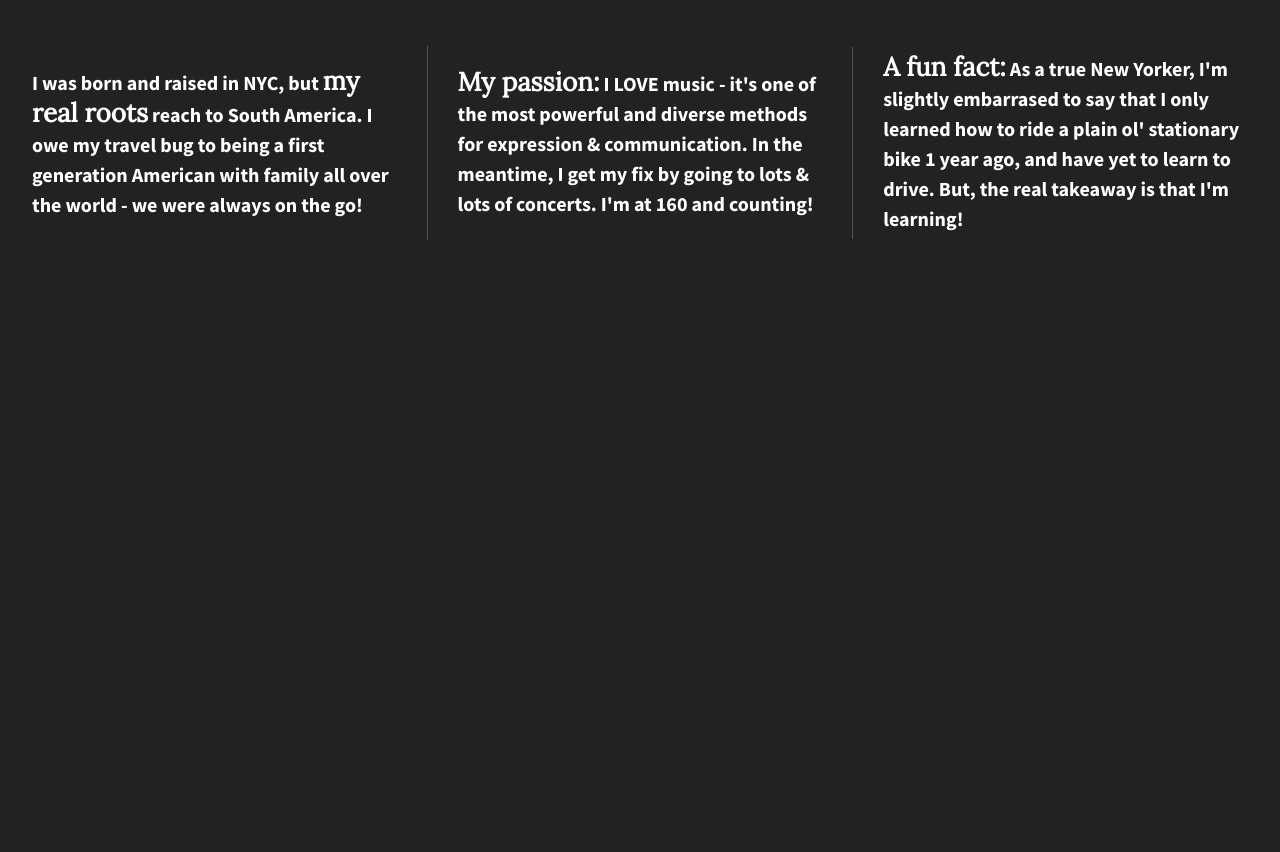
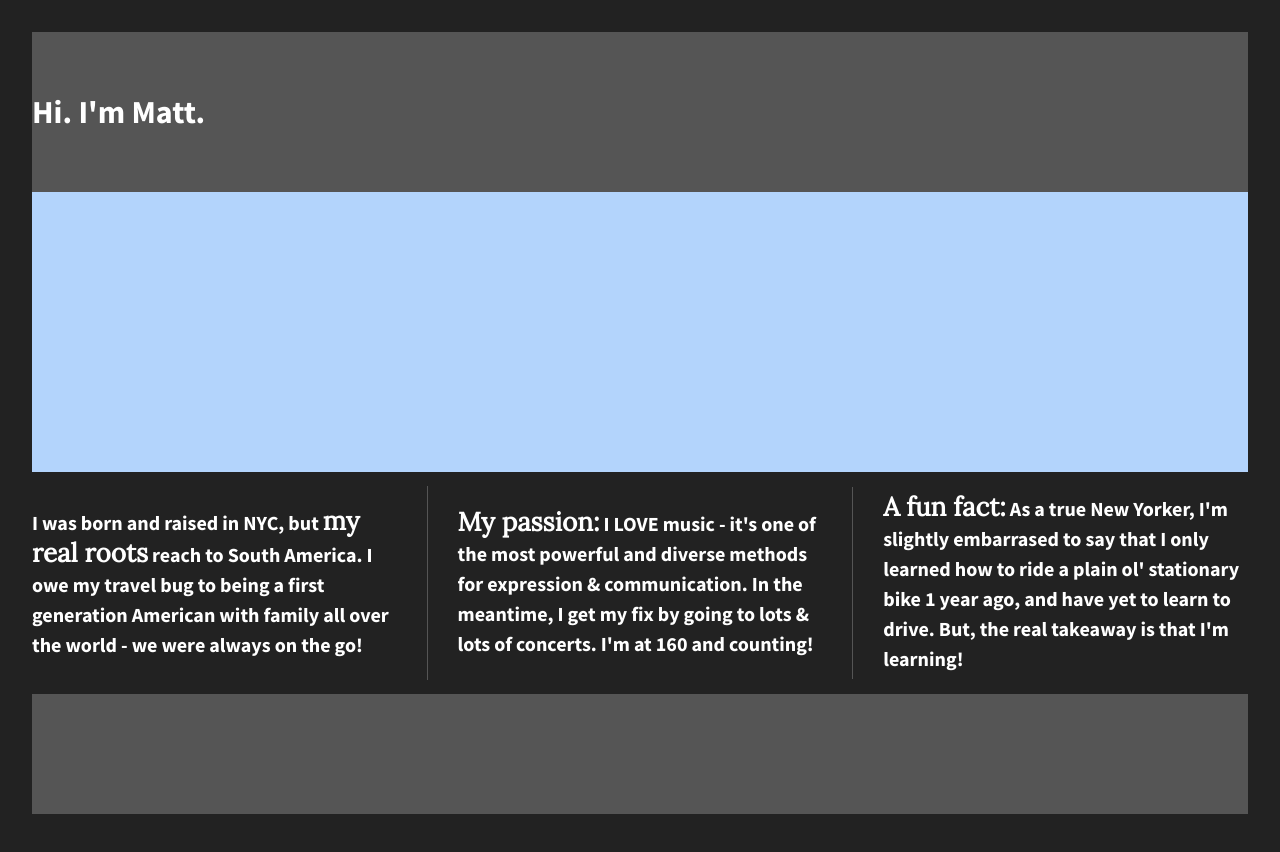
Before and after one commit to MattPahuta/sc-flex-about, a plain HTML site: page index.html in a window 1280 px wide. Drawn offline with nearby package versions, Linux system fonts and the light colour scheme.

Commit message:
Add flex sections

```diff
--- a/css/main.css
+++ b/css/main.css
@@ -110,14 +110,32 @@ body {
   height: 100%;
 }
 
-.wrapper {
+.flex-container {
   display: flex;
   flex-flow: row wrap;
   justify-content: space-between;
   align-items: center;
 }
 
-.div-1, .div-2, .div-3 {
+.flex-header {
+    display: flex;
+    justify-content: flex-start;
+    align-items: center;
+    background-color: #555;
+    height: 20vh;
+    width: 100%;
+}
+
+.sub-heading {
+    display: flex;
+    justify-content: center;
+    align-items: center;
+    background-color: #b3d4fc;
+    height: 35vh;
+    width: 100%;
+}
+
+.flex-div-1, .flex-div-2, .flex-div-3 {
   display: flex;
   justify-content: center;
   align-items: center;
@@ -128,9 +146,18 @@ body {
   height: auto;
 }
 
-.wrapper span {
+.flex-container span {
   font-family: 'Lora', sans-serif;
   font-size: 1.3em;
+}
+
+.flex-footer {
+    display: flex;
+    justify-content: center;
+    align-items: center;
+    background-color: #555;
+    height: 15vh;
+    width: 100%;
 }
 
 
@@ -217,11 +244,11 @@ body {
    ========================================================================== */
 
 @media all and (min-width: 1200px) {
-    .div-1, .div-2, .div-3 {
+    .flex-div-1, .flex-div-2, .flex-div-3 {
       flex-basis: 30%;
     }
 
-    .div-1, .div-2 {
+    .flex-div-1, .flex-div-2 {
       border-right: 1px solid #555;
       padding-right: 30px;
     }
--- a/index.html
+++ b/index.html
@@ -21,17 +21,27 @@
         <![endif]-->
 
         <!-- Add your site or application content here -->
-        <section class="wrapper">
-            <div class="div-1">
+        <main class="flex-container">
+            <header class="flex-header">
+                <h1>Hi. I'm Matt.</h1>
+            </header>
+            <div class="sub-heading">
+
+            </div>
+            <div class="flex-div-1">
                 <p>I was born and raised in NYC, but <span>my real roots</span> reach to South America. I owe my travel bug to being a first generation American with family all over the world - we were always on the go!</p>
             </div>
-            <div class="div-2">
+            <div class="flex-div-2">
                 <p><span>My passion:</span> I LOVE music - it's one of the most powerful and diverse methods for expression & communication. In the meantime, I get my fix by going to lots & lots of concerts. I'm at 160 and counting!</p>
             </div>
-            <div class="div-3">
+            <div class="flex-div-3">
                 <p><span>A fun fact:</span> As a true New Yorker, I'm slightly embarrased to say that I only learned how to ride a plain ol' stationary bike 1 year ago, and have yet to learn to drive. But, the real takeaway is that I'm learning!</p>
             </div>
-        </section>
+
+            <footer class="flex-footer">
+
+            </footer>
+        </main>
 
         <script src="https://ajax.googleapis.com/ajax/libs/jquery/1.11.3/jquery.min.js"></script>
         <script>window.jQuery || document.write('<script src="js/vendor/jquery-1.11.3.min.js"><\/script>')</script>
```
